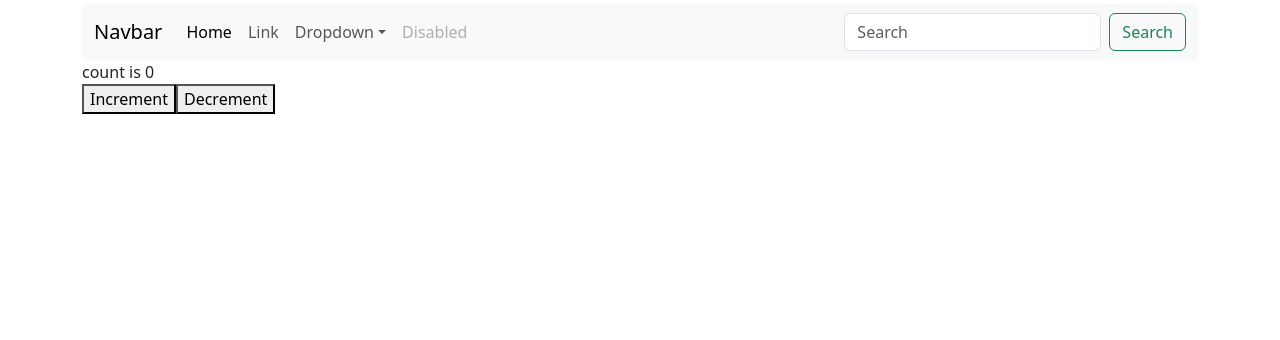
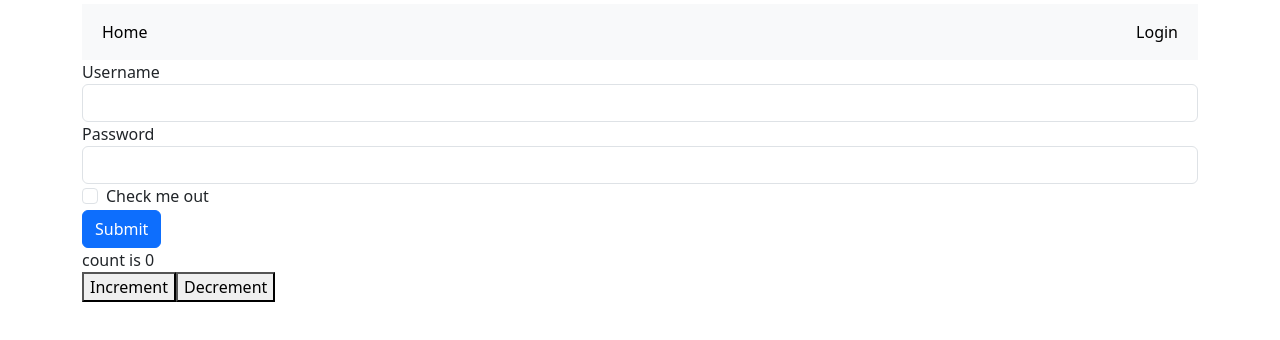
Before and after one commit to harmeet773/dummy-authentication-using-redux, a React (Vite) app: page /login in a window 1280 px wide. Shown: the top 340 px of the page. Built offline with nearby package versions, Linux system fonts and the light colour scheme.

Commit message:
commiting to save progress

```diff
--- a/src/App.jsx
+++ b/src/App.jsx
@@ -1,11 +1,12 @@
 import { useState } from 'react'
 import {  Routes, Route } from 'react-router-dom';
-import store from './store.js';
+
 import Home from './pages/Home';
 import About from './pages/About';
 import Navbar from './components/navbar';
 import CounterApp from  './counterApp/CounterApp.jsx';
-import { Provider } from 'react-redux';
+
+import Login from './components/Login.jsx';
 
 
 
@@ -14,18 +15,18 @@ function App() {
 
   return (
     <>
-    <Provider store={store}>
+
       <div>
       <Navbar />
       <Routes>
         <Route path='/' element={<Home />} />
         <Route path='/about' element={<About />} />
+        <Route path='/login' element={<Login />} />
 
       </Routes>
       <CounterApp />
 
       </div>
-    </Provider>
     </>
   )
 }
--- /dev/null
+++ b/src/components/Login.jsx
@@ -0,0 +1,50 @@
+import React from "react";
+import { useRef } from "react";
+
+
+const Login = () => {
+  const emailRef = useRef("hiii");
+  const passwordRef = useRef("dsfdsfsdf");
+
+  const authenticateUser = (email, password) => {
+    console.log("authenticating user with email ", email, " and password ", password);
+    fetch('https://dummyjson.com/auth/login', {
+      method: 'POST',
+      headers: { 'Content-Type': 'application/json' },
+      body: JSON.stringify({
+        username: email,
+        password: password,
+      })
+    })
+      .then(res => res.json())
+      .then(console.log);
+  }
+  const submitForm = (e) => {
+    e.preventDefault();
+    console.log("email is ", emailRef.current.value);
+    console.log("password is ", passwordRef.current.value);
+    authenticateUser(emailRef.current.value, passwordRef.current.value);
+    window.alert("form submitted");
+  }
+  return (<>
+    <form onSubmit={submitForm} >
+      <div className="form-group">
+        <label htmlFor="userName">Username</label>
+        <input ref={emailRef} type="text" className="form-control" id="userName" required />
+
+      </div>
+      <div className="form-group">
+        <label htmlFor="exampleInputPassword1">Password</label>
+        <input ref={passwordRef} type="password" className="form-control" id="exampleInputPassword1" required />
+      </div>
+      <div className="form-group form-check">
+        <input type="checkbox" className="form-check-input" id="exampleCheck1" />
+        <label className="form-check-label" htmlFor="exampleCheck1">Check me out</label>
+      </div>
+      <button type="submit" className="btn btn-primary"  >Submit</button>
+    </form>
+  </>
+  );
+}
+
+export default Login;
--- a/src/components/Navbar.jsx
+++ b/src/components/Navbar.jsx
@@ -6,44 +6,19 @@ const Navbar = () => {
     return (
 <nav className="navbar navbar-expand-lg bg-body-tertiary">
   <div className="container-fluid">
-    <a className="navbar-brand" href="#">Navbar</a>
-    <button className="navbar-toggler" type="button" data-bs-toggle="collapse" data-bs-target="#navbarSupportedContent" aria-controls="navbarSupportedContent" aria-expanded="false" aria-label="Toggle navigation">
-      <span className="navbar-toggler-icon"></span>
-    </button>
-    <div className="collapse navbar-collapse" id="navbarSupportedContent">
-      <ul className="navbar-nav me-auto mb-2 mb-lg-0">
-        <li className="nav-item">
-          <a className="nav-link active" aria-current="page" href="#">Home</a>
-        </li>
-        <li className="nav-item">
-          <a className="nav-link" href="#">Link</a>
-        </li>
-        <li className="nav-item dropdown">
-          <a className="nav-link dropdown-toggle" href="#" role="button" data-bs-toggle="dropdown" aria-expanded="false">
-            Dropdown
-          </a>
-          <ul className="dropdown-menu">
-            <li><a className="dropdown-item" href="#">Action</a></li>
-            <li><a className="dropdown-item" href="#">Another action</a></li>
-            <li><hr className="dropdown-divider" /></li>
-            <li><a className="dropdown-item" href="#">Something else here</a></li>
-          </ul>
-        </li>
-        <li className="nav-item">
-          <a className="nav-link disabled" aria-disabled="true">Disabled</a>
-        </li>
-      </ul>
-      <form className="d-flex" role="search">
-        <input className="form-control me-2" type="search" placeholder="Search" aria-label="Search"/>
-        <button className="btn btn-outline-success" type="submit">Search</button>
-      </form>
-    </div>
+    <ul className="navbar-nav me-auto mb-2 mb-lg-0">
+      <li className="nav-item">
+        <a className="nav-link active" aria-current="page" href="/">Home</a>
+      </li>
+    </ul>
+
+    <ul className="navbar-nav mb-2 mb-lg-0">
+      <li className="nav-item">
+        <a className="nav-link active" aria-current="page" href="login">Login</a>
+      </li>
+    </ul>
   </div>
 </nav>
-
-
-
-
 
             );
 }
--- a/src/main.jsx
+++ b/src/main.jsx
@@ -5,17 +5,19 @@ import 'bootstrap/dist/css/bootstrap.min.css';
 import 'bootstrap/dist/js/bootstrap.bundle.min.js';
 import { BrowserRouter } from 'react-router-dom';
 import store from './store.js';
+import { Provider } from 'react-redux';
 
 
 
 
 createRoot(document.getElementById('root')).render(
   <StrictMode>
-
+    <Provider store={store}>
     <BrowserRouter>
     <div className='container mt-1'>
     <App />
     </div>
     </BrowserRouter>
+    </Provider>
   </StrictMode>,
 )
```
Also changed, not shown: src/components/Profile.jsx (added, +10 -0 lines).
